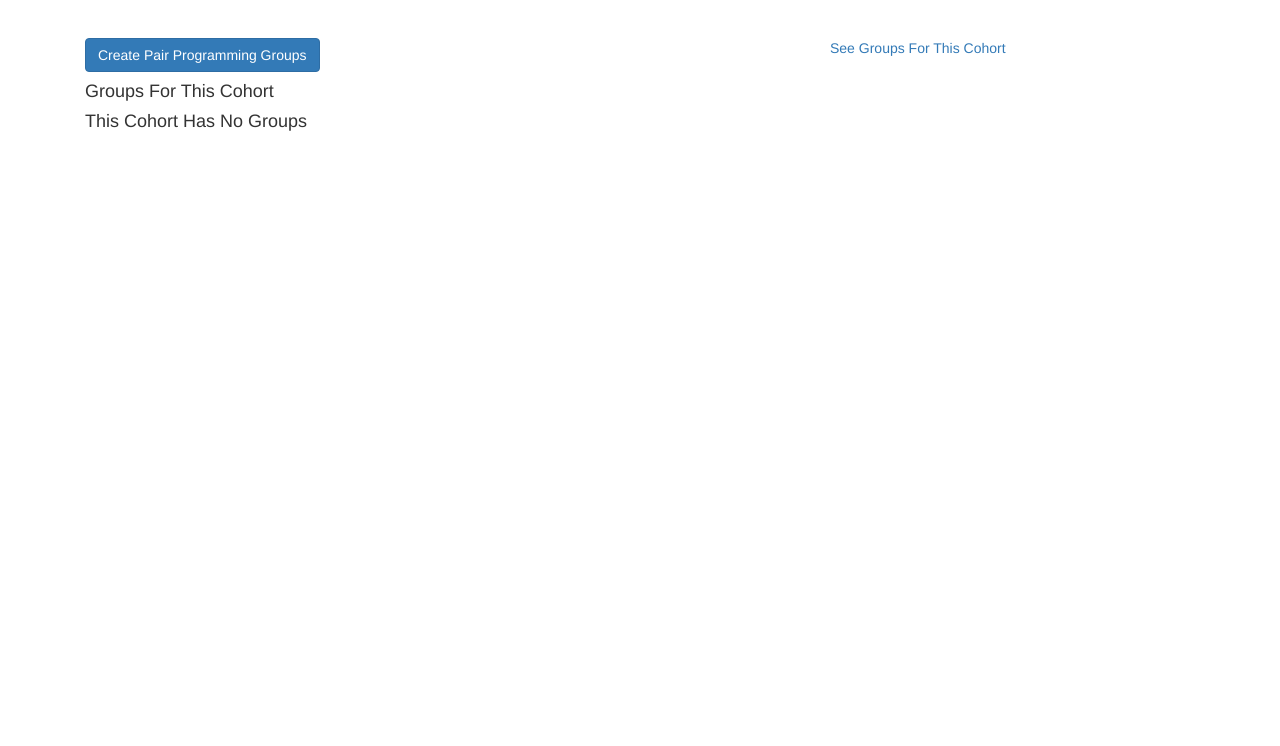
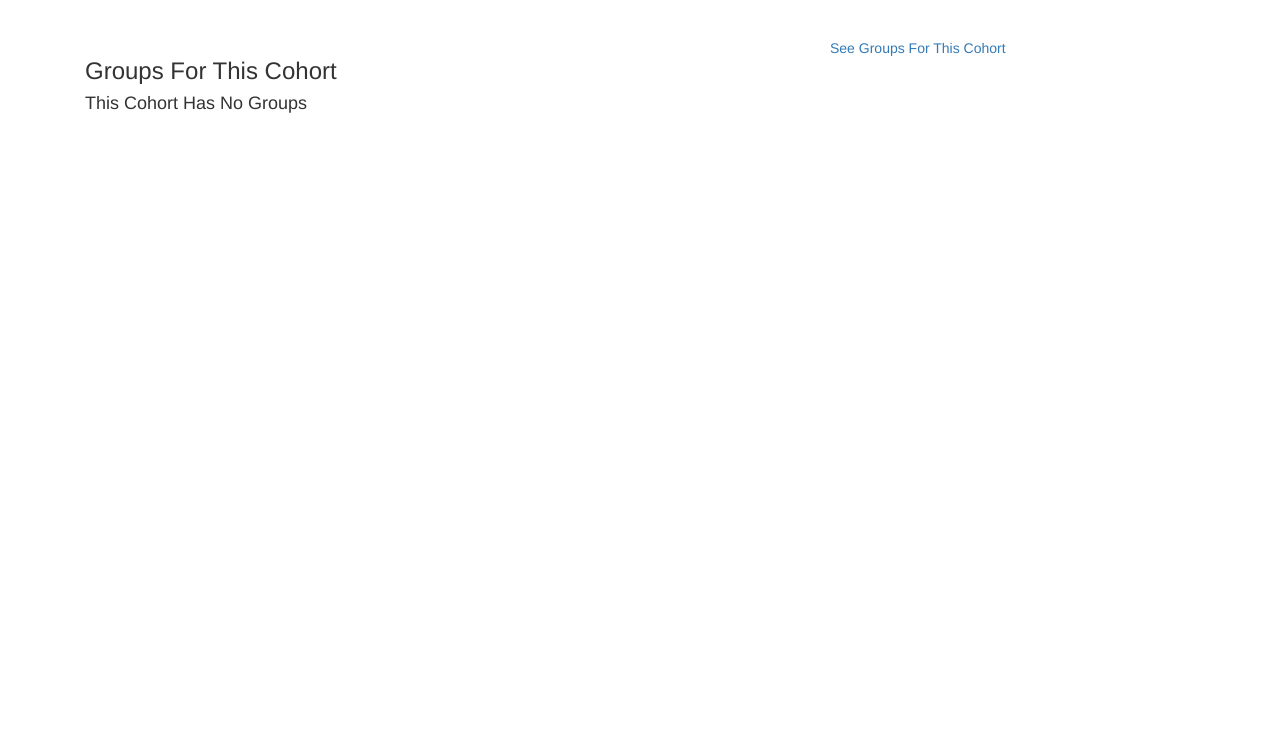
Before and after one commit to ipc103/angular-group-generator, a plain HTML site: page index.html at #!/cohorts//groups in a window 1280 px wide. Shown: the part 54-800 px from the top of the page. Drawn offline with nearby package versions, Linux system fonts and the light colour scheme; some packages are replaced by stand-ins of ours; no server answers.

Commit message:
more style

```diff
--- a/app/components/groups/groups.html
+++ b/app/components/groups/groups.html
@@ -1,11 +1,10 @@
-<button type="button" class="btn btn-primary" ng-click="groupsCtrl.createGroups()">Create Pair Programming Groups</button>
-<h4>Groups For This Cohort</h4>
+<h3>Groups For This Cohort</h3>
 <div ng-if="groupsCtrl.groups.length === 0">
   <h4>This Cohort Has No Groups</h4>
 </div>
 
 <div ng-if="groupsCtrl.groups.length !== 0">
-
+  <button type="button" class="btn btn-primary" ng-click="groupsCtrl.createGroups()">Create Pair Programming Groups</button>
   <ul>
     <div ng-repeat="group in groupsCtrl.groups">
       <li>{{ group.code }}</li>
```
